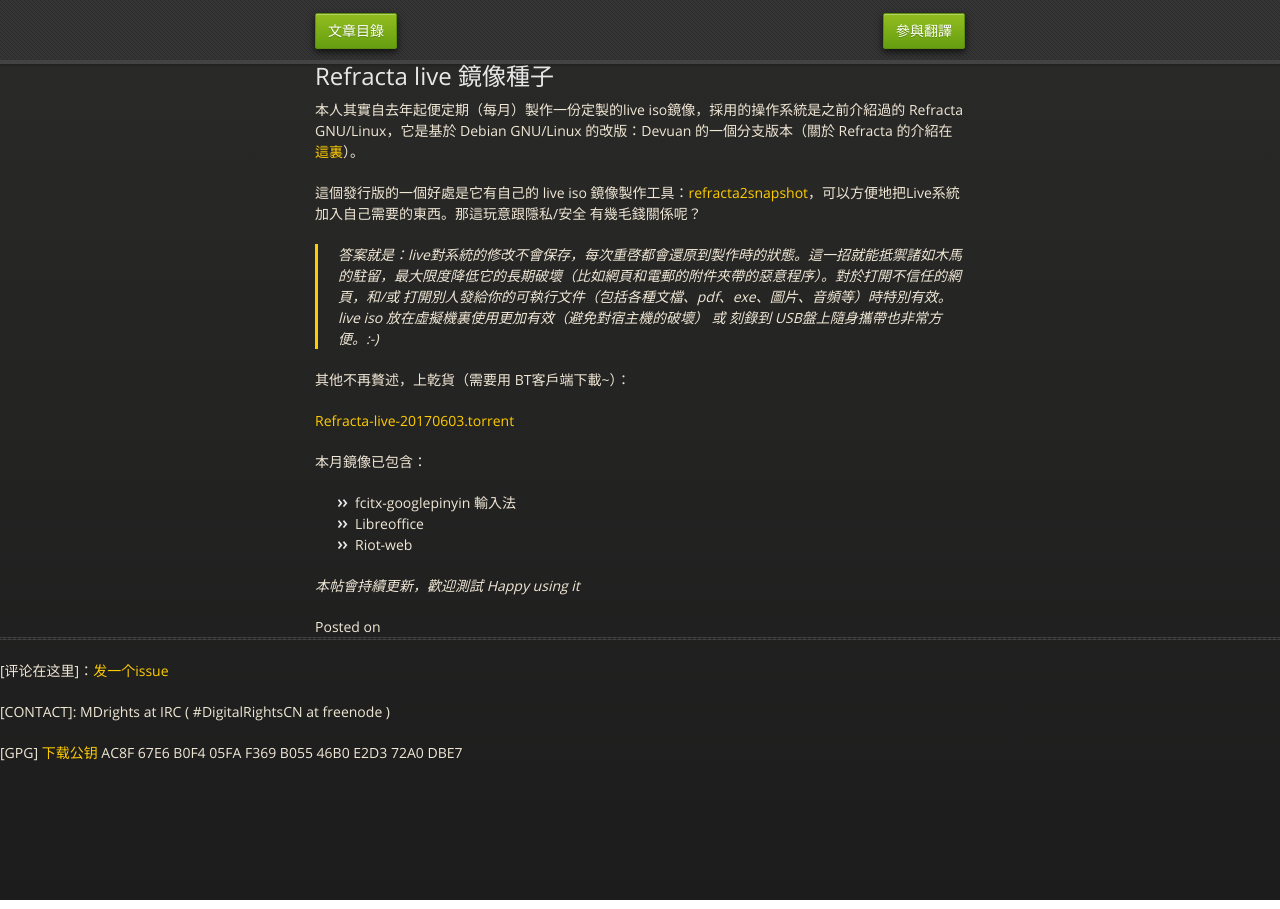
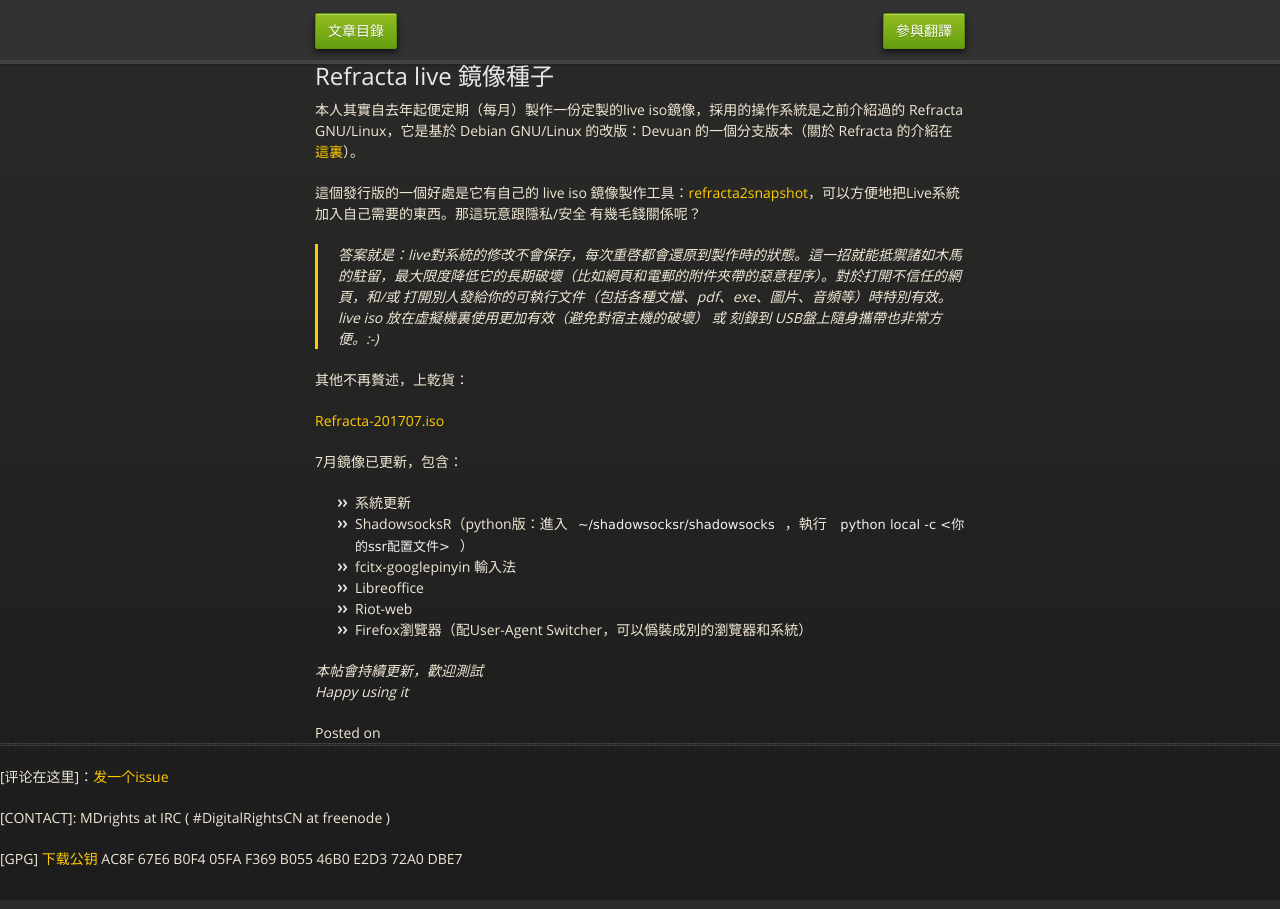
Before and after one commit to mdrights/os-observe, a Jekyll site: the page built from _posts/2017-12-31-Refracta-live-torrent.md, in a window 1280 px wide. Built offline with Jekyll 4.4.1, drawn with Linux system fonts in a browser that asks for light colours.

Commit message:
update refracta's post and others

```diff
--- a/_posts/2017-12-31-Refracta-live-torrent.md
+++ b/_posts/2017-12-31-Refracta-live-torrent.md
@@ -11,14 +11,18 @@
 
 > 答案就是：live對系統的修改不會保存，每次重啓都會還原到製作時的狀態。這一招就能抵禦諸如木馬的駐留，最大限度降低它的長期破壞（比如網頁和電郵的附件夾帶的惡意程序）。對於打開不信任的網頁，和/或 打開別人發給你的可執行文件（包括各種文檔、pdf、exe、圖片、音頻等）時特別有效。live iso 放在虛擬機裏使用更加有效（避免對宿主機的破壞） 或 刻錄到 USB盤上隨身攜帶也非常方便。:-)
 
-其他不再贅述，上乾貨（需要用 BT客戶端下載~）：
+其他不再贅述，上乾貨：
 
-[Refracta-live-20170603.torrent]({{ site.baseurl }}/docs/Refracta-live-20170603.torrent)
+[Refracta-201707.iso](https://mdrights.blaucloud.de/index.php/s/03oc1NgbKoI9RCR)
 
-本月鏡像已包含：
+7月鏡像已更新，包含：
+
+- 系統更新
+- ShadowsocksR（python版：進入`~/shadowsocksr/shadowsocks`，執行 `python local -c <你的ssr配置文件>`）
 - fcitx-googlepinyin 輸入法
 - Libreoffice
 - Riot-web
+- Firefox瀏覽器（配User-Agent Switcher，可以僞裝成別的瀏覽器和系統）
 
 
 _本帖會持續更新，歡迎測試_
```
Also changed, not shown: other parts of _posts/2017-12-31-Refracta-live-torrent.md (+1 -1 lines), _posts/2017-06-25-MAC-地址随机化新研究.md (+7 -6 lines).
